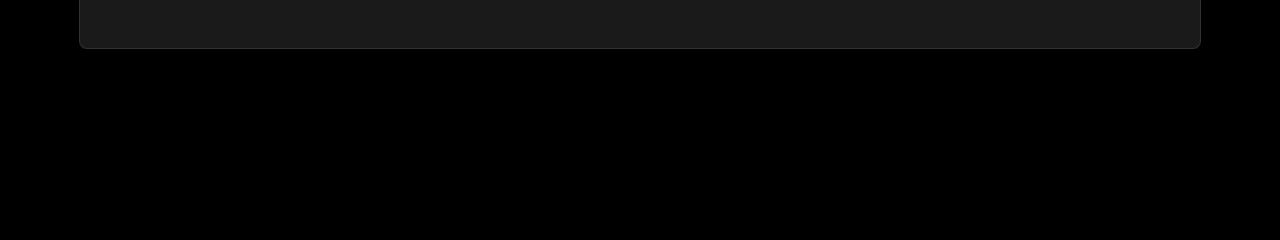
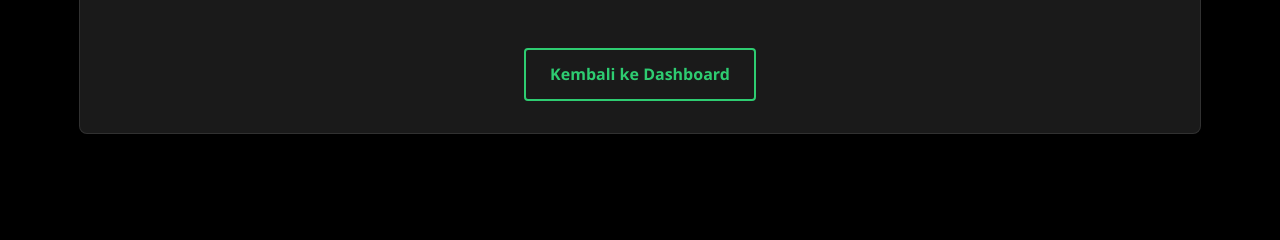
Before and after one commit to PrenjakAlangAlang/Presensi-Wiragrama, a Flask app: page /admin/sesi in a window 1280 px wide. Shown: the part 364-604 px from the top of the page. Run offline with Flask 2, Linux system fonts and the light colour scheme; the visitor is signed in with stand-in values (Sample User, id 1); data that the repository does not hold is empty.

Commit message:
tambah tautan kembali ke dashboard di halaman kelola sesi dan kelola user

```diff
--- a/templates/admin/manage_sesi.html
+++ b/templates/admin/manage_sesi.html
@@ -68,5 +68,9 @@
                 </tbody>
             </table>
         </div>
+
+        <div style="text-align: center; margin-top: 2rem;">
+            <a href="{{ url_for('admin_dashboard') }}" class="btn btn-secondary">Kembali ke Dashboard</a>
+        </div>
     </div>
 {% endblock %}
--- a/templates/admin/manage_users.html
+++ b/templates/admin/manage_users.html
@@ -73,5 +73,9 @@
                 </table>
             </div>
         </div>
+
+        <div style="text-align: center; margin-top: 2rem;">
+            <a href="{{ url_for('admin_dashboard') }}" class="btn btn-secondary">Kembali ke Dashboard</a>
+        </div>
     </div>
 {% endblock %}
```
